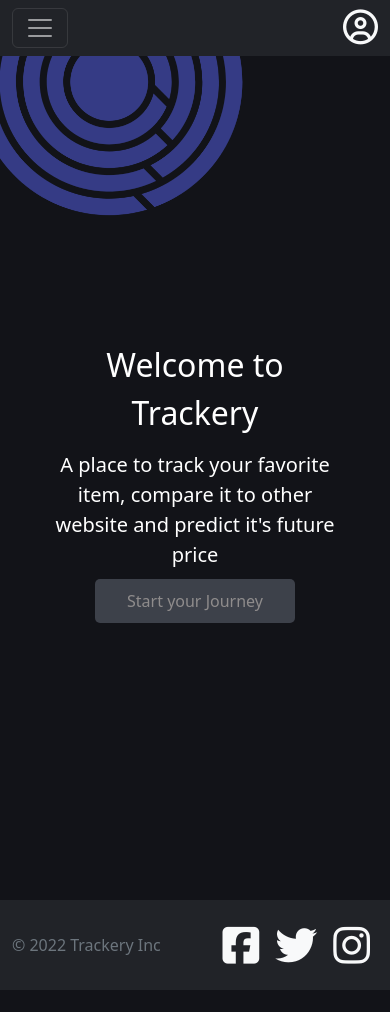
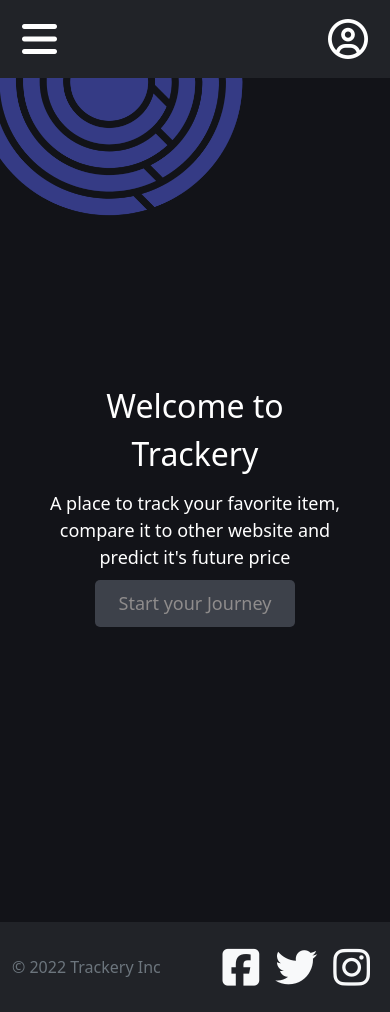
Before and after one commit to RaymondDehenrich/Trackery-Price-Tracker, a Flask app: page / in a window 390 px wide. Before the commit the page ends 990 px from the top, so only its background shows below. Run offline with Flask 3, Linux system fonts and the light colour scheme; style sheets or scripts are compiled from the project's sources; some libraries are stand-ins or nearby versions.

Commit message:
Responsive navbar

```diff
--- a/static/scss/_base.scss
+++ b/static/scss/_helpers.scss
@@ -15,11 +15,11 @@ $button-blue: #5865f2;
 
 
 $font-size-title: 2rem;
-$font-size-subtitle: 1.25rem;
+$font-size-subtitle: 1.125rem;
 
 @mixin button {
   border-radius: 5px;
-  padding: 8px 15px;
+  padding: 0.25em;
   outline: 0;
   border: 0;
   display: flex;
--- a/static/scss/_import.scss
+++ b/static/scss/_import.scss
@@ -1,4 +1,6 @@
-@import "_base.scss";
+@import "base.scss";
+
+@import "_helpers.scss";
 @import "components/_item.scss";
 @import "components/_page.scss";
 @import "components/_searchbar.scss";
--- /dev/null
+++ b/static/scss/base.scss
@@ -0,0 +1,10 @@
+body{
+    margin: 0;
+    border: 0;
+    padding: 0;
+    font-family: system-ui;
+}
+
+button{
+    cursor: pointer;
+}
--- a/static/scss/components/_item.scss
+++ b/static/scss/components/_item.scss
@@ -1,4 +1,4 @@
-@import "../_base.scss";
+@import "../_helpers.scss";
 
 @mixin item-button{
     @include button;
--- a/static/scss/components/_page.scss
+++ b/static/scss/components/_page.scss
@@ -1,4 +1,4 @@
-@import "../_base.scss";
+@import "../_helpers.scss";
 
 @mixin page {
   z-index: 0;
--- a/static/scss/components/_searchbar.scss
+++ b/static/scss/components/_searchbar.scss
@@ -1,4 +1,4 @@
-@import "../_base.scss";
+@import "../_helpers.scss";
 
 @mixin _inputbar-style(
   $width,
@@ -17,6 +17,7 @@
   padding: 10px;
   border-radius: 5px;
   text-align: center;
+  font-size: $font-size-subtitle;
 }
 
 @mixin inputbar(
--- a/static/scss/layouts/navbar.scss
+++ b/static/scss/layouts/navbar.scss
@@ -1,81 +1,115 @@
 @import "../_import.scss";
 
-.navbar-custom{
-    background-color: #212328;
+@mixin icon-style{
+    background-color: transparent;
+    border: 0;
+    color: $text-white;
+    font-size: 2.5em;
+    vertical-align: middle;
+}
+
+.navbar{
+    display: grid;
+
+    position: relative;
     z-index: 2;
+
+    background-color: $section-darkgray;
+    padding: 0.5em 1em;
+    color: $text-white;
+
+    &__toggler{
+        @include icon-style;
+        display: none;
+        grid-row: 1;
+        grid-column: 1;
     }
-.nav-link{
-    font-size: 16px;
+
+    @media screen and (max-width: 600px) {
+        &__toggler{
+            display: block;
         }
-#dropdown-menu-guest {
-    width: 130px;
-    height: 150px;
+    }
+}
+
+
+.routing{
+    @include child_margin_hor(3em, true);
+    grid-row: 1;
+    grid-column: 1;
+    transition: all 0.5s;
+
+    @media screen and (max-width: 600px) {
+        grid-row: 2;
+        grid-column: span 2;
+        > * {
+            display: block;
+            text-align: center;
+            margin: 0;
+        }
+    }
+
+    overflow: hidden;
+    max-height: 100vh;
+    &--hidden{
+        @media screen and (max-width: 600px) {
+            max-height: 0;
+        }
+    }
+
+    &__logocontainer{
+        text-decoration: none;
+    }
+
+    &__link{
+        color: $text-gray;
+        text-decoration: none;
+    }
+
+    &__logo{
+        vertical-align: middle;
+        height: 3em;
+    }
+}
+
+.dropdown{
+    grid-row: 1;
+    grid-column: 2;
+    &__icon{
+        @include icon-style;
+        position: relative;
+    }
+    &__box{
+        border-top: solid 5px $border-blue;
+        border-radius: 5px;
+        background-color: $section-darkgray;
         display: none;
         position: absolute;
-    background-color: #212328;
-    border: 0px;
-    box-shadow: 0 2px 5px rgba(0, 0, 0, 0.15);
-    padding: 10px;
-    border-radius: 4px;
-    z-index: 9999;
         right: 0;
-    top:100%;
+        padding: 0.75em;
+        @include child_margin_vert(1em, true);
         text-align: center;
-    border-top: 4px solid #5865F2;
     }
-
-#dropdown-menu-guest ul {
-    list-style-type: none;
-    margin: 0;
-    padding: 0;
+    &__logo{
+        @include icon-style;
+        padding: 0px;
     }
-
-.guest-modal{
-    background-color: #0B0B0E;
-    color: #0B0B0E;
+    &__line{
+        height: 1px;
+        background-color: $text-gray;
     }
-.guest-model-name{
-    padding:0%;
-    margin: 0;
-    font-size: 16px;
-    color: white;
+    &__login{
+        @include button;
+        background-color: $button-orange;
+        color: $text-white;
+        text-decoration: none;
+        width: 100px;
     }
-
-.guest-modal-line{
-    margin-top: 0;
-    height: 1px;
-    width: 100%;
-    padding-top: 0px;
-    padding-bottom: 10px;
-    margin-bottom: 0px;
-    /* transform: translate(-50%, -50%);
-    left:50%; */
-    color: #ffffff;
+    &__register{
+        @include button;
+        background-color: $button-blue;
+        color: $text-white;
+        text-decoration: none;
+        width: 100px;
     }
-
-.guest-modal-Box1{
-    width: 100%;
-    height:100%;
-    background-color:#FF6740;
-    border-radius: 3px;
-
 }
-.guest-modal-Box2{
-    margin-top: 5px;
-    top:10%;
-    width: 100%;
-    height:100%;
-    background-color: #0B0B0E;
-    border-radius: 3px;
-
-}
-
-.guest-model-login{
-    text-decoration: none;
-    color: white;
-}
-
-.guest-model-register{
-    text-decoration: none;
-    color: white;
-}
--- a/templates/base.html
+++ b/templates/base.html
@@ -14,6 +14,7 @@
       src="https://kit.fontawesome.com/667e3552e6.js"
       crossorigin="anonymous"
     ></script>
+    <script src="https://code.jquery.com/jquery-3.6.0.min.js"></script>
     <title>Trackery</title>
   </head>
   <body>
--- a/templates/navbar.html
+++ b/templates/navbar.html
@@ -1,49 +1,52 @@
-<link href="{{url_for('static', filename='css/layouts/navbar.css')}}" rel="stylesheet" />
-<nav class="navbar navbar-expand-lg navbar-dark navbar-custom">
-  <div class="container-fluid">
-    <button
-      class="navbar-toggler"
-      type="button"
-      data-bs-toggle="collapse"
-      data-bs-target="#navbarSupportedContent"
-      aria-controls="navbarSupportedContent"
-      aria-expanded="false"
-      aria-label="Toggle navigation"
-    >
-      <span class="navbar-toggler-icon"></span>
+<script>
+  $(document).ready(() => {
+    $("#profile-button").click(() => {
+      $("#profile").toggle();
+    });
+    $("#navbar-button").click(()=>{
+      $("#routing").toggleClass("routing--hidden");
+    })
+  });
+</script>
+
+<link
+  href="{{url_for('static', filename='css/layouts/navbar.css')}}"
+  rel="stylesheet"
+/>
+<nav class="navbar">
+  <button class="navbar__toggler" type="button" id="navbar-button">
+    <i class="fa fa-bars"></i>
+  </button>
+
+  <div class="routing routing--hidden" id="routing">
+    <a class="routing__logocontainer" href="{{url_for('home')}}">
+      <img
+        src="{{url_for('static', filename='images/logo.png')}}"
+        alt="Logo"
+        class="routing__logo"
+      />
+    </a>
+    <a class="routing__link" href="{{url_for('home')}}">Home</a>
+    <a class="routing__link" href="{{url_for('search')}}">Search</a>
+    <a class="routing__link" href="{{url_for('inventory')}}">Inventory</a>
+    <a class="routing__link" href="{{url_for('history')}}">History</a>
+  </div>
+
+  <div class="dropdown">
+    <button class="dropdown__icon" id="profile-button">
+      <i class="fa fa-regular fa-circle-user"></i>
     </button>
-    <div class="collapse navbar-collapse" id="navbarSupportedContent">
-      <a class="navbar-brand px-1" href="{{url_for('home')}}">
-        <img height="40px" src="{{url_for('static', filename='images/logo.png')}}" alt="Logo" class="d-inline-block" />
-      </a>
-      <ul class="navbar-nav">
-        <li class="nav-item px-3">
-          <a class="nav-link" href="{{url_for('home')}}">Home</a>
-        </li>
-        <li class="nav-item px-3">
-          <a class="nav-link" href="{{url_for('search')}}">Search</a>
-        </li>
-        <li class="nav-item px-3">
-          <a class="nav-link" href="{{url_for('inventory')}}">Inventory</a>
-        </li>
-        <li class="nav-item px-3">
-          <a class="nav-link" href="{{url_for('history')}}">History</a>
-        </li>
-      </ul>
-    </div>
-    <a class="text-light" id="profile-button">
-      <i style="font-size: 35px" class="fa-regular fa-circle-user"></i>
-    </a>
+
     <!-- will need some user integration check here, if logged in, then dropdown-menu A, else menu B. -->
     <!-- will still also need to add the second dropdown-menu -->
-    <div id="dropdown-menu-guest" class="guest-modal">
-      <ul>
-          <i style="font-size: 35px" class="fa-regular fa-circle-user text-light"></i>
-          <p class="guest-model-name">Guest</p>
-          <hr class="guest-modal-line">
-          <div class="guest-modal-Box1"><a href="/login" class="guest-model-login">Sign In</a></div>
-          <div class="guest-modal-Box2"><a href="/register" class="guest-model-register">register</a></div>
-      </ul>
-  </div>
+    <div class="dropdown__box" id="profile">
+      <div>
+        <i class="fa fa-regular fa-circle-user dropdown__logo"></i>
+      </div>
+      <div class="dropdown__name">Guest</div>
+      <div class="dropdown__line"></div>
+      <a href="{{url_for('login')}}" class="dropdown__login">Sign In</a>
+      <a href="{{url_for('register')}}" class="dropdown__register">Register</a>
+    </div>
   </div>
 </nav>
--- a/templates/script.html
+++ b/templates/script.html
@@ -31,6 +31,3 @@
 {% elif page_name == "register" %}
 <script src="{{url_for('static',filename='js/register.js')}}"></script>
 {% endif %}
-
-<!-- load bootstrap script for every page -->
-<script src="https://cdn.jsdelivr.net/npm/bootstrap@5.3.0-alpha3/dist/js/bootstrap.bundle.min.js" integrity="sha384-ENjdO4Dr2bkBIFxQpeoTz1HIcje39Wm4jDKdf19U8gI4ddQ3GYNS7NTKfAdVQSZe" crossorigin="anonymous"></script>
```
Lines whose indentation alone changed are shown as unchanged.
